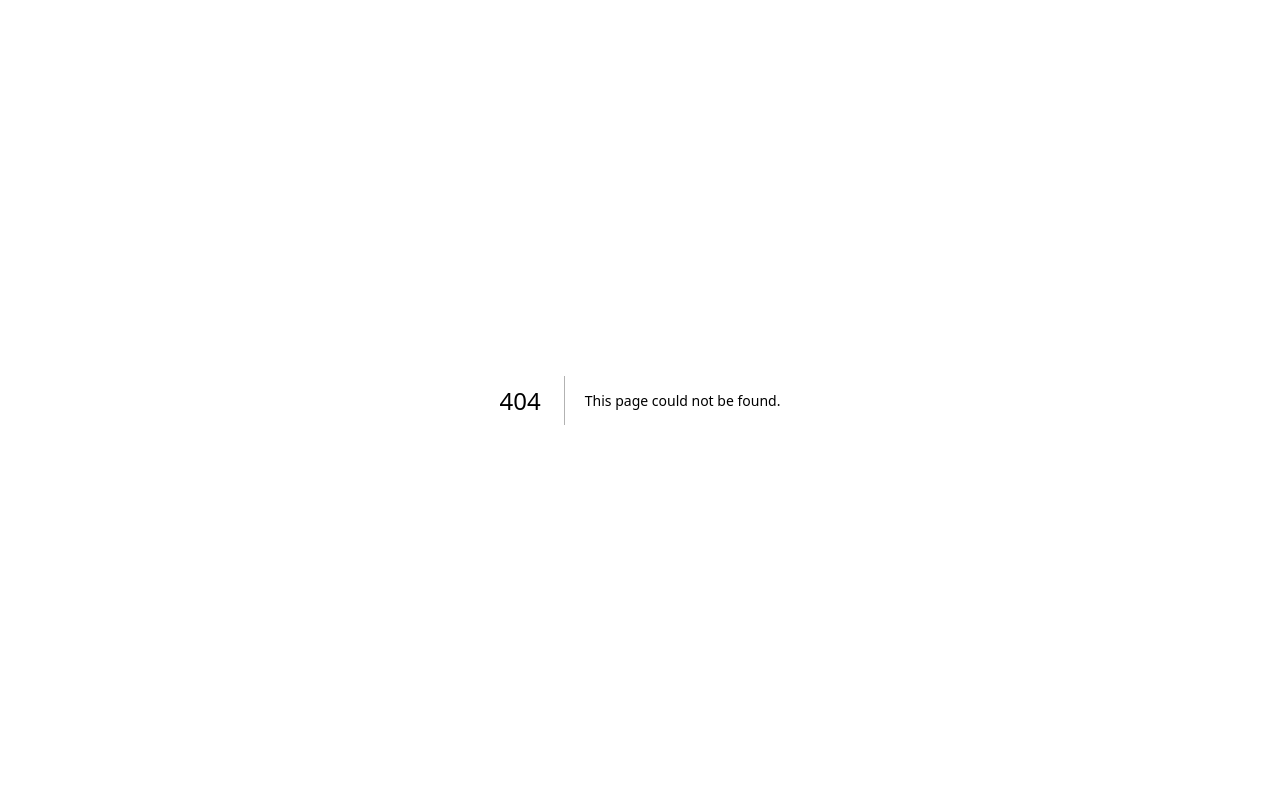
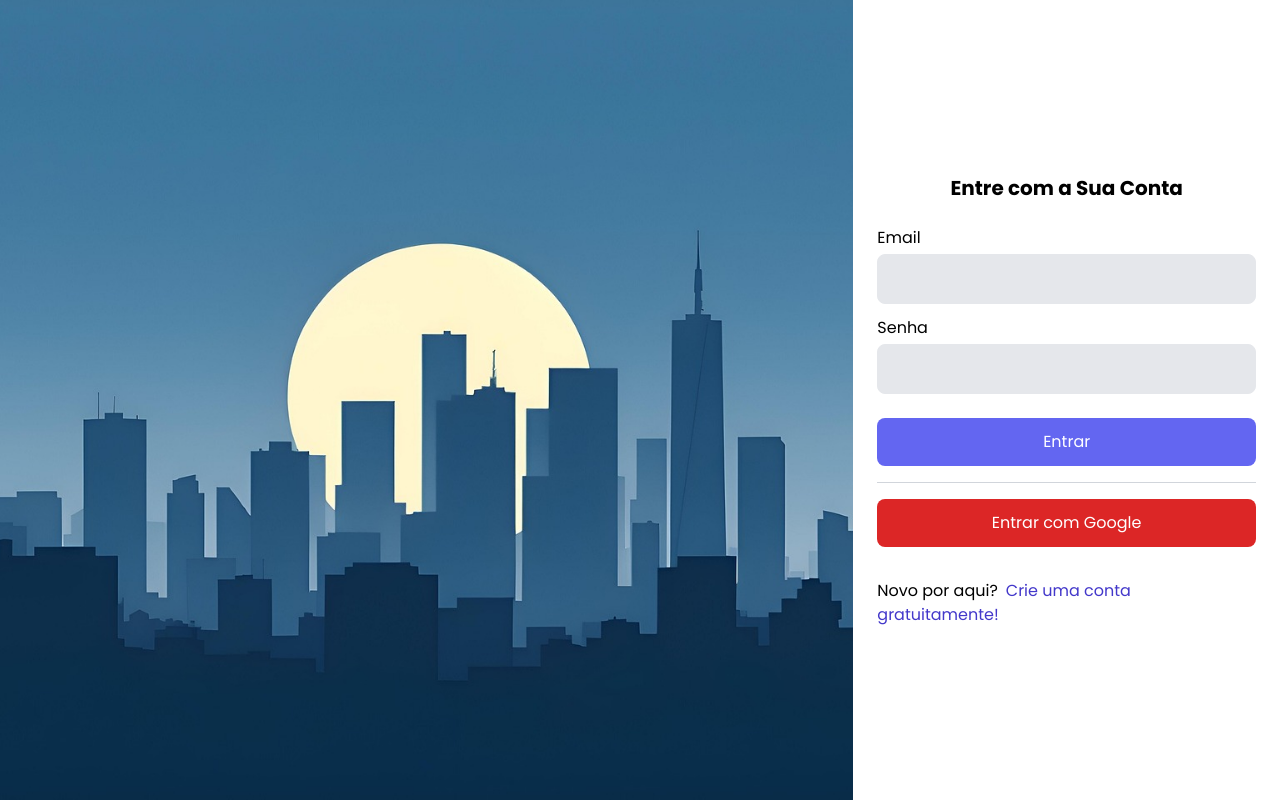
Before and after one commit to lukaskardeck/admin-template, a Next.js app: page /autenticacao in a window 1280 px wide. Before the commit this address had no page. Built offline with nearby package versions, Linux system fonts and the light colour scheme.

Commit message:
feat: interface da tela de autenticacao

```diff
--- /dev/null
+++ b/src/components/auth/AuthInput.tsx
@@ -0,0 +1,26 @@
+interface AuthInputProps {
+    label: string
+    valor: any
+    tipo?: "text" | 'email' | 'password'
+    required?: boolean
+    onChange: (novoValor: any) => void
+}
+
+export default function AuthInput(props: AuthInputProps) {
+    return (
+        <div className={`flex flex-col`}>
+            <label>{props.label}</label>
+            <input
+                type={props.tipo ?? "text"}
+                value={props.valor}
+                onChange={e => props.onChange(e.target.value)}
+                required={props.required}
+                className={`
+                    px-4 py-3 rounded-lg bg-gray-200 mt-1
+                    focus:bg-gray-100
+                    border focus:border-blue-700 focus:outline-none
+                `}
+            />
+        </div>
+    )
+}
--- a/src/components/icons/index.tsx
+++ b/src/components/icons/index.tsx
@@ -33,7 +33,12 @@ const IconeLua = (size = 6) => (
     <svg xmlns="http://www.w3.org/2000/svg" viewBox="0 0 24 24" fill="currentColor" className={`size-${size}`}>
         <path fillRule="evenodd" d="M9.528 1.718a.75.75 0 0 1 .162.819A8.97 8.97 0 0 0 9 6a9 9 0 0 0 9 9 8.97 8.97 0 0 0 3.463-.69.75.75 0 0 1 .981.98 10.503 10.503 0 0 1-9.694 6.46c-5.799 0-10.5-4.7-10.5-10.5 0-4.368 2.667-8.112 6.46-9.694a.75.75 0 0 1 .818.162Z" clipRule="evenodd" />
     </svg>
+)
 
+const IconeAtencao = (
+    <svg xmlns="http://www.w3.org/2000/svg" fill="none" viewBox="0 0 24 24" strokeWidth={1.5} stroke="currentColor" className="size-6">
+        <path strokeLinecap="round" strokeLinejoin="round" d="M12 9v3.75m9-.75a9 9 0 1 1-18 0 9 9 0 0 1 18 0Zm-9 3.75h.008v.008H12v-.008Z" />
+    </svg>
 )
 
 export {
@@ -42,5 +47,6 @@ export {
     IconeSino,
     IconeSair,
     IconeSol,
-    IconeLua
+    IconeLua,
+    IconeAtencao
 }
--- /dev/null
+++ b/src/pages/autenticacao.tsx
@@ -0,0 +1,136 @@
+import AuthInput from "@/components/auth/AuthInput";
+import { IconeAtencao } from "@/components/icons";
+import Image from "next/image";
+import { useState } from "react";
+
+export default function Autenticacao() {
+    const [modo, setModo] = useState<"login" | "cadastro">("login")
+    const [email, setEmail] = useState("")
+    const [senha, setSenha] = useState("")
+    const [confirmarSenha, setConfirmarSenha] = useState("")
+    const [erro, setErro] = useState("")
+
+    function submit() {
+        if (modo === "login") {
+            console.log("login")
+        } else {
+            console.log("cadastrar")
+        }
+    }
+
+    function alternarModo() {
+        setModo(modo === "login" ? "cadastro" : "login")
+        setEmail("")
+        setSenha("")
+        setConfirmarSenha("")
+    }
+
+    function exibirMsgErro(msg: string, tempoDuracaoSeg: number = 5) {
+        setErro(msg)
+        setTimeout(() => setErro(""), tempoDuracaoSeg * 1000);
+    }
+
+    return (
+        <div className={`flex h-screen items-center justify-center`}>
+            <div className={`
+                hidden md:flex relative w-1/2 h-full xl:w-2/3
+            `}>
+                <Image
+                    alt="imagem aleatória"
+                    src="/image2.jpg"
+                    fill
+                    style={{ objectFit: "cover" }}
+                    sizes="100%"
+                    priority
+                />
+            </div>
+
+
+            <div className={`
+               flex w-1/2 xl:w-1/3 flex-col gap-6 px-6
+            `}>
+                <h1 className={`
+                     text-xl font-bold text-center
+                `}>
+                    {
+                        modo === "login"
+                            ? "Entre com a Sua Conta"
+                            : "Cadastre-se na Plataforma"
+                    }
+                </h1>
+
+                {erro && (
+                    <div className={`
+                        flex items-center
+                        py-3 px-5 gap-1 rounded-lg
+                        bg-red-400 text-white font-light
+                    `}>
+                        {IconeAtencao}
+                        <span>{erro}</span>
+                    </div>
+                )}
+
+                <div className="flex flex-col gap-3">
+                    <AuthInput
+                        tipo="email"
+                        label="Email"
+                        valor={email}
+                        onChange={setEmail}
+                        required
+                    />
+
+                    <AuthInput
+                        tipo="password"
+                        label="Senha"
+                        valor={senha}
+                        onChange={setSenha}
+                        required
+                    />
+
+                    {modo === "cadastro" && (
+                        <AuthInput
+                            tipo="password"
+                            label="Confirmar Senha"
+                            valor={confirmarSenha}
+                            onChange={setConfirmarSenha}
+                            required
+                        />
+                    )}
+                </div>
+
+                <div>
+                    <button onClick={submit} className={`
+                        w-full bg-indigo-500 hover:bg-indigo-400
+                        text-white rounded-lg px-4 py-3
+                    `}>
+                        {
+                            modo === "login"
+                                ? "Entrar"
+                                : "Cadastrar"
+                        }
+                    </button>
+
+                    <hr className="my-4 border-gray-300 w-full" />
+
+                    <button onClick={submit()} className={`
+                        w-full bg-red-600 hover:bg-red-500
+                        text-white rounded-lg px-4 py-3
+                    `}>
+                        Entrar com Google
+                    </button>
+                </div>
+
+                <div>
+                    <p className="mt-2">
+                        {modo === "login" ? "Novo por aqui?" : "Já faz parte da comunidade?"}
+                        <span
+                            onClick={alternarModo}
+                            className="ml-2 cursor-pointer text-indigo-700">
+                            {modo === "login" ? "Crie uma conta gratuitamente!" : "Entre com as suas credenciais!"}
+                        </span>
+                    </p>
+                </div>
+            </div>
+        </div>
+    )
+}
```
Also changed, not shown: public/image2.jpg (added), public/imagem_tela_auth.jpg (added).
